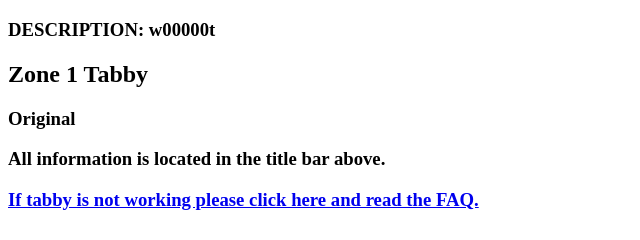
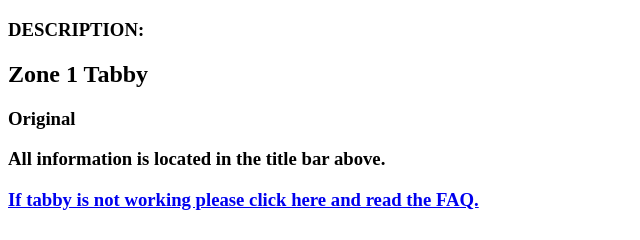
Before and after one commit to thinkthroughmath/tabby, a plain HTML site: page Zone1.html in a window 1280 px wide. Shown: the full height of the page, 0-640 px from the left. Drawn offline with Linux system fonts and the light colour scheme.

Commit message:
Update Zone1.html

```diff
--- a/Zone1.html
+++ b/Zone1.html
@@ -13,7 +13,7 @@
 
 <!--gives title the id agenda. The id will check the javascript for the title-->
 <title id="agenda">Original</title>
- <h3>DESCRIPTION: w00000t</h3>
+ <h3>DESCRIPTION:</h3>
  <h2>Zone 1 Tabby</h2>
  <h3 id="text">Original</h3>
  <h3> All information is located in the title bar above. </h3> <p><h3> <a href="
```
